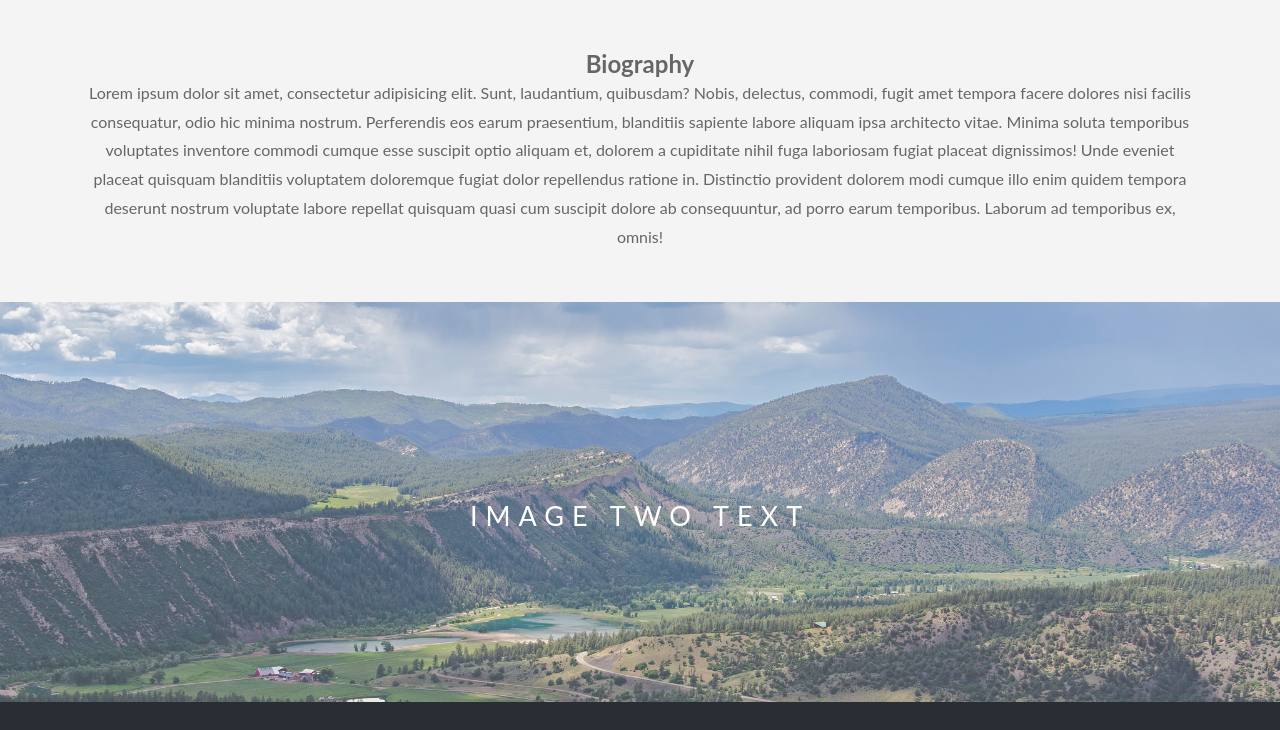
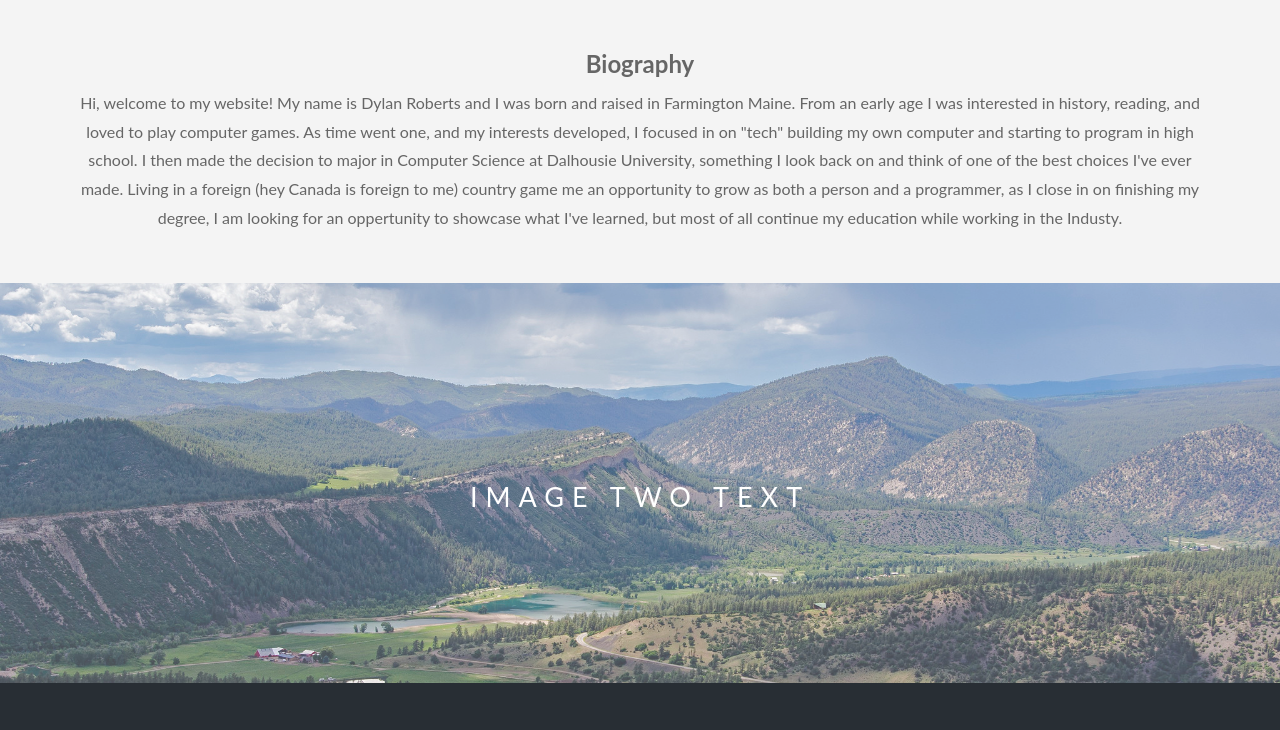
Before and after one commit to RobertsNC/Website, a plain HTML site: page index.html in a window 1280 px wide. Shown: the part 800-1530 px from the top of the page. Drawn offline with Linux system fonts and the light colour scheme.

Commit message:
added a rough bio draft

```diff
--- a/css/style.css
+++ b/css/style.css
@@ -289,6 +289,10 @@ container {
   color:#666;
 }
 
+p{
+  padding-top: 10px;
+}
+
 .section-dark{
   text-align:center;
   padding:50px 80px;
--- a/index.html
+++ b/index.html
@@ -26,7 +26,7 @@
             <li><a href="#">Home</a></li>
             <li><a href="#">About</a></li>
             <li><a href="#">Services</a></li>
-            <li><a href="http://dylanroberts.dev/#social-icons">Contact</a></li>
+            <li><a href="#">Contact</a></li>
           </ul>
         </div>
       </div>
@@ -43,8 +43,8 @@
 
   <section class="section section-light">
     <h2>Biography</h2>
-    <p>
-      Lorem ipsum dolor sit amet, consectetur adipisicing elit. Sunt, laudantium, quibusdam? Nobis, delectus, commodi, fugit amet tempora facere dolores nisi facilis consequatur, odio hic minima nostrum. Perferendis eos earum praesentium, blanditiis sapiente labore aliquam ipsa architecto vitae. Minima soluta temporibus voluptates inventore commodi cumque esse suscipit optio aliquam et, dolorem a cupiditate nihil fuga laboriosam fugiat placeat dignissimos! Unde eveniet placeat quisquam blanditiis voluptatem doloremque fugiat dolor repellendus ratione in. Distinctio provident dolorem modi cumque illo enim quidem tempora deserunt nostrum voluptate labore repellat quisquam quasi cum suscipit dolore ab consequuntur, ad porro earum temporibus. Laborum ad temporibus ex, omnis!
+    <p class="p-bio">
+      Hi, welcome to my website! My name is Dylan Roberts and I was born and raised in Farmington Maine. From an early age I was interested in history, reading, and loved to play computer games. As time went one, and my interests developed, I focused in on "tech" building my own computer and starting to program in high school. I then made the decision to major in Computer Science at Dalhousie University, something I look back on and think of one of the best choices I've ever made. Living in a foreign (hey Canada is foreign to me) country game me an opportunity to grow as both a person and a programmer, as I close in on finishing my degree, I am looking for an oppertunity to showcase what I've learned, but most of all continue my education while working in the Industy.
     </p>
   </section>
 
```
